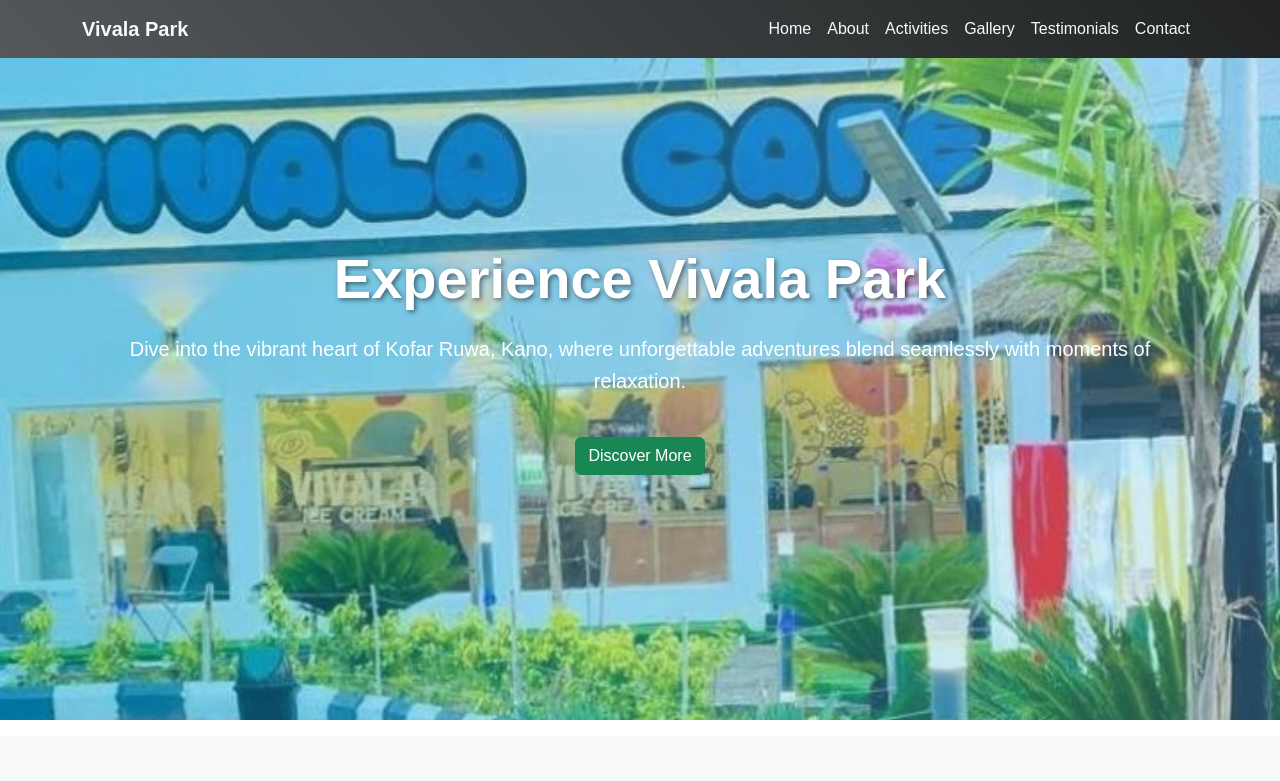
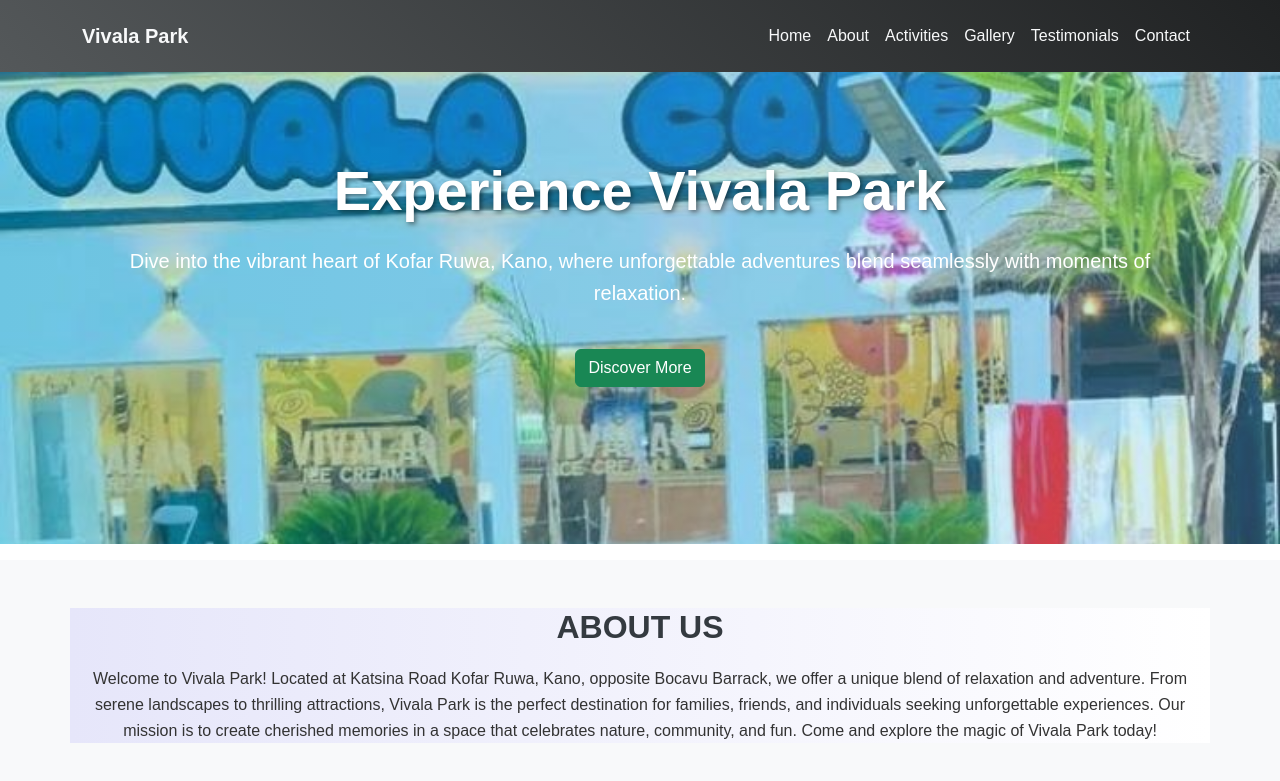
Before and after one commit to shamsu557/vivala, a plain HTML site: page index.html in a window 1280 px wide. Shown: the top 781 px of the page. Drawn offline with nearby package versions, Linux system fonts and the light colour scheme.

Commit message:
Add files via upload

```diff
--- a/style.css
+++ b/style.css
@@ -16,6 +16,11 @@
     background: linear-gradient(45deg, #54585a, #202223);
     position: fixed;
     width: 100%;
+     top: 0;
+    left: 0;
+    width: 100%;
+    z-index: 1000;
+    padding: 15px 20px;
 }
 
 .navbar-brand {
@@ -139,7 +144,7 @@
 
 /* Hero Section */
 .hero-section {
-    height: 90vh;
+    height: 68vh;
     display: flex;
     justify-content: center;
     align-items: center;
```
